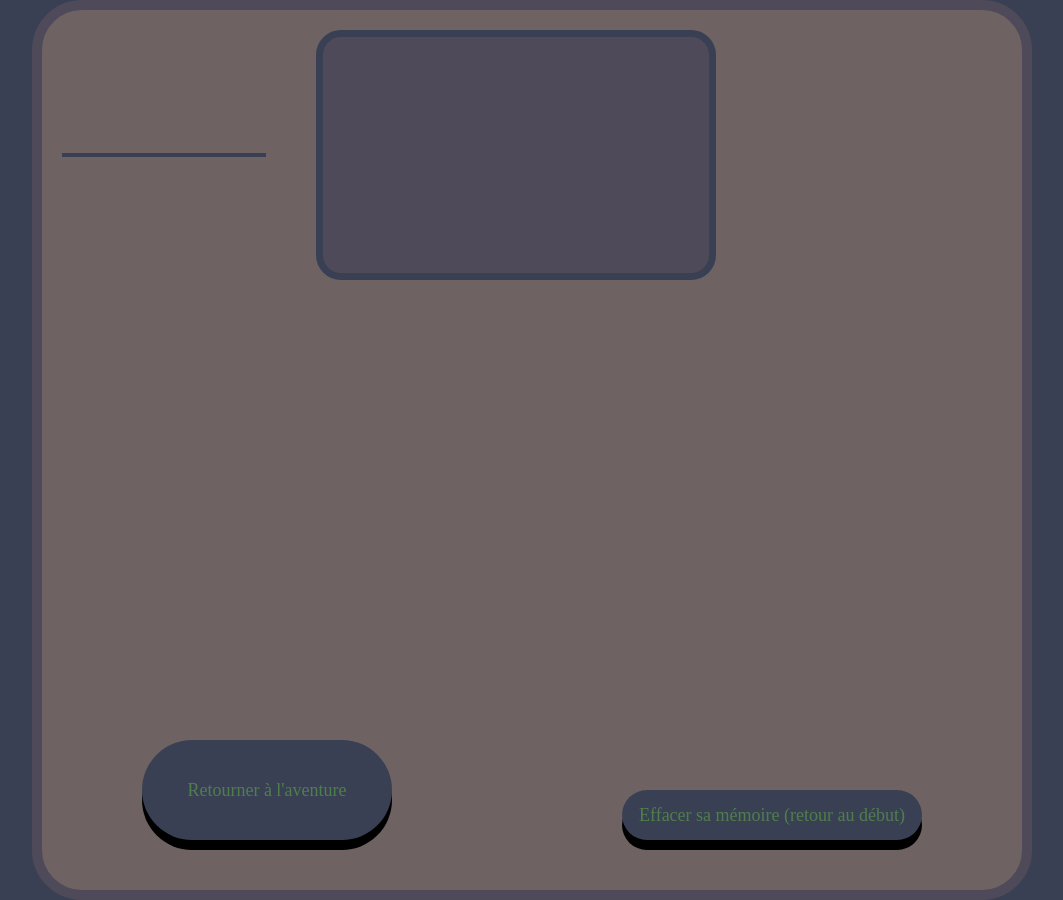
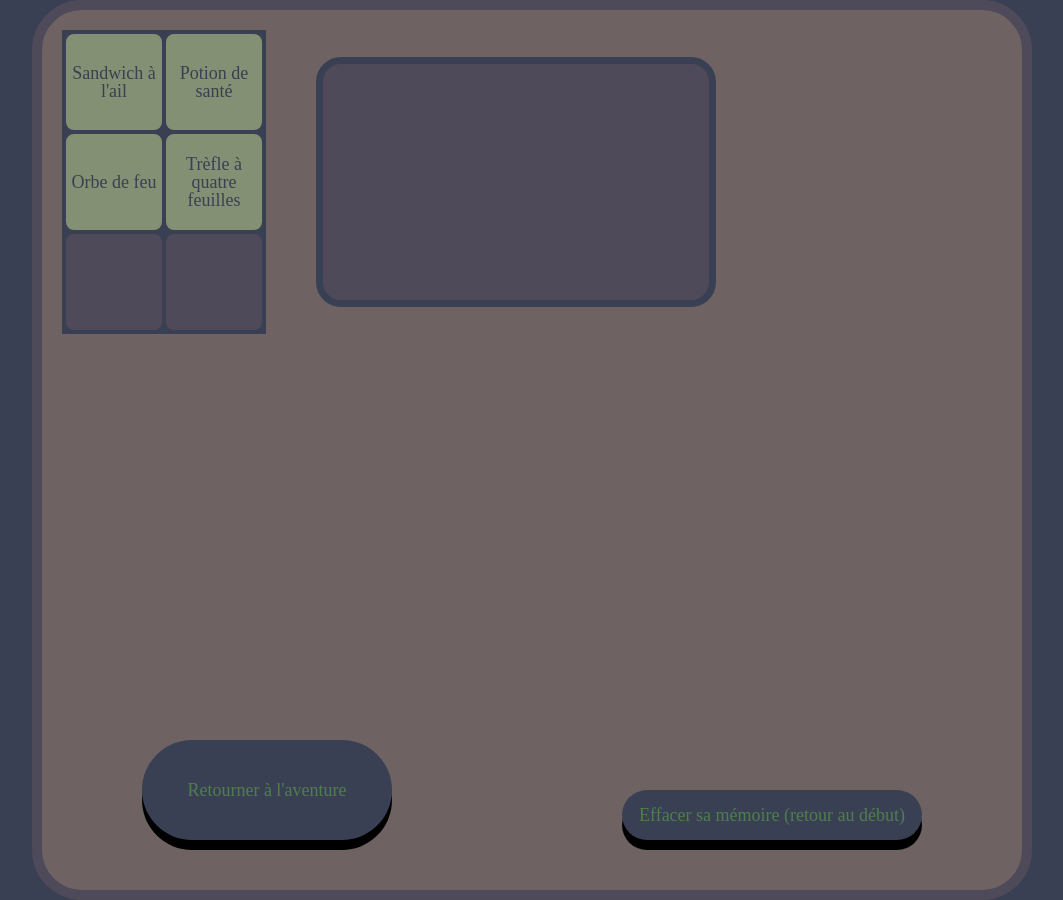
Before and after one commit to GoutteDooo/aventure, a React (Vite) app in the folder aventure-react/: page /status in a window 1280 px wide. Shown: the whole page, without its empty margins (108-1171 px from the left). Built offline with nearby package versions, Linux system fonts and the light colour scheme; a web font is replaced by a local one; what @midudev/tailwind-animations would draw is missing.

Commit message:
chore: Inventaire - gérer soucis inventaire actualisé dans localStorage, conflits avec stats

```diff
--- a/aventure-react/src/components/Inventaire.jsx
+++ b/aventure-react/src/components/Inventaire.jsx
@@ -2,18 +2,36 @@ import React, { act, useEffect, useState } from "react";
 import itemsData from "../data/itemsData";
 
 const Inventaire = () => {
-  const [inventaire, setInventaire] = useState(() => {
+  const [playerStats, setPlayerStats] = useState(() => {
     const savedPlayerData = localStorage.getItem("playerData");
-    if (savedPlayerData) {
-        const parsedData = JSON.parse(savedPlayerData);
-        return parsedData.inventory ||
-        ["Sandwich à l'ail", "Potion de santé", "Orbe de feu", "Trèfle à quatre feuilles", "", ""];
-    }});
+    return savedPlayerData ? JSON.parse(savedPlayerData) : {
+        name: "John Doe",
+        stats: {
+            maxHealth:100,
+            health: 90,
+            attack: 10,
+            defense: 0,
+            chance: 0.1,
+            accuracy: 0.5,
+            initiative: 10,
+        },
+        equipment: {
+            hat: "Chapeau de paille",
+            outfit: "Tenue de paysan",
+            weapon: "Bâton en bois",
+        },
+        inventory: ["Sandwich à l'ail", "Potion de santé", "Orbe de feu", "Trèfle à quatre feuilles", "", ""],
+        }
+    });
 
-  const [playerStats, setPlayerStats] = useState(() => {
-    const savedPlayerStats = localStorage.getItem("playerData");
-    return savedPlayerStats ? JSON.parse(savedPlayerStats) : console.log("erreur lors de la requête des données du joueur.");
-  })
+    const inventaire = playerStats.inventory;
+
+    const setInventaire = (newInventaire) => {
+        setPlayerStats((prevStats) => ({
+            ...prevStats,
+            inventory: newInventaire,
+        }));
+    };
 
   const [activeItem, setActiveItem] = useState(null);
 
@@ -70,17 +88,15 @@ const Inventaire = () => {
 
   const useItem = (itemUsing) => {
     setActiveItem(null);
-    setInventaire((prevInventaire) => {
-         const updatedInventory = prevInventaire.map((item) => item === itemUsing ? "" : item
-        );
-        return updatedInventory;
-    });
+    setInventaire((prevInventaire) =>
+        prevInventaire.filter((item) => item !== "Potion de santé")
+    );
   }
 
   //Permet de mettre à jour les stats du joueur lorsqu'il change d'items, ou en ingère par exemple.
-useEffect(() => {
-    localStorage.setItem("playerData",JSON.stringify(playerStats));
-},[playerStats])
+    useEffect(() => {
+        localStorage.setItem("playerData",JSON.stringify(playerStats));
+    },[playerStats])
 
   return (
     <div className="inventory">
```
